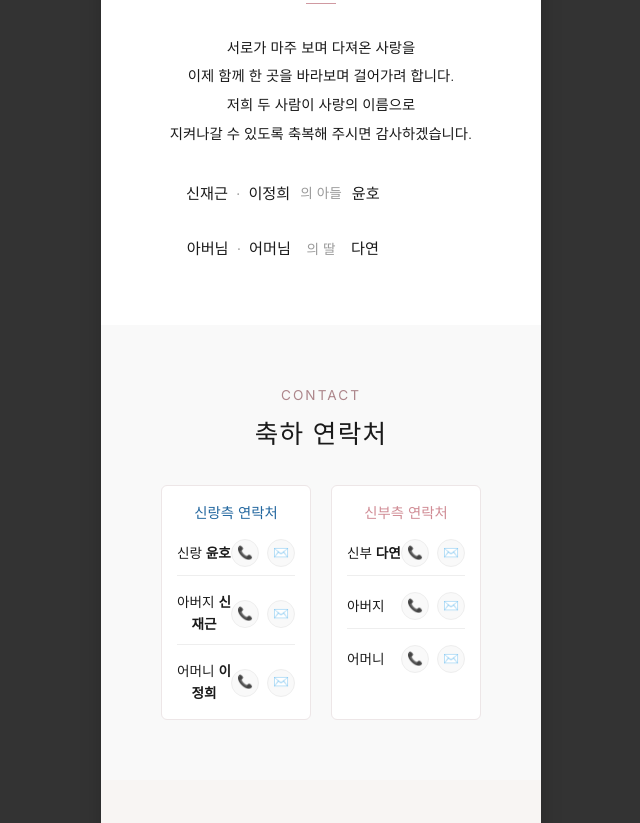
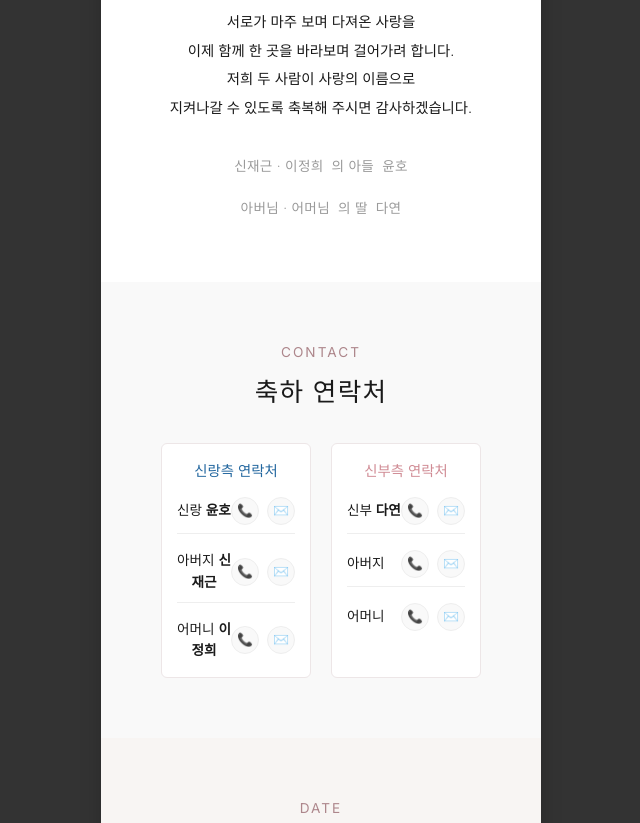
Before and after one commit to unoShin/wedding-card, a plain HTML site: page index.html in a window 1280 px wide. Shown: the part 1406-2229 px from the top of the page, without its empty margins (319-959 px from the left). Drawn offline with Linux system fonts and the light colour scheme.

Commit message:
Remove wedding hall detail and update greeting parents grid alignment to centered

```diff
--- a/css/sections.css
+++ b/css/sections.css
@@ -86,36 +86,30 @@
 .parents-grid {
   display: flex;
   flex-direction: column;
-  gap: 25px;
-  max-width: 300px;
+  gap: 15px;
+  max-width: 320px;
   margin: 0 auto;
 }
 
-.parents-row {
+.parents-row-centered {
+  text-align: center;
+  font-size: 0.98rem;
+  font-weight: 300;
+  letter-spacing: 0.02em;
   display: flex;
-  justify-content: space-between;
+  justify-content: center;
   align-items: center;
-  font-size: 0.95rem;
 }
 
-.parents-names {
-  font-weight: 400;
-  text-align: right;
-  flex: 1;
+.parents-relation-badge {
+  font-size: 0.82rem;
+  color: var(--theme-text-muted);
+  margin: 0 10px;
+  display: inline-block;
 }
 
-.parents-relation {
-  font-size: 0.85rem;
-  color: var(--theme-text-muted);
-  margin: 0 10px;
-  min-width: 40px;
-  text-align: center;
-}
-
-.parents-child {
+.parents-child-name {
   font-weight: 400;
-  text-align: left;
-  flex: 1;
 }
 
 .deceased {
--- a/data/config.json
+++ b/data/config.json
@@ -16,9 +16,9 @@
   "wedding": {
     "date": "2027-01-24T13:10:00+09:00",
     "place": "여의도 웨딩컨벤션",
-    "hall": "3층 그랜드볼룸",
+    "hall": "",
     "address": "서울특별시 영등포구 여의대로 14",
-    "addressDetail": "KT여의도빌딩 3층 그랜드볼룸"
+    "addressDetail": "KT여의도빌딩"
   },
   "accounts": {
     "groom": [
--- a/js/app.js
+++ b/js/app.js
@@ -44,28 +44,24 @@ document.addEventListener('DOMContentLoaded', () => {
     document.getElementById('main-bride-name').textContent = bride.firstName;
 
     // Date & Place
-    document.getElementById('main-date-string').innerHTML = `${formatWeddingDate(wedding.date)}<br>${wedding.hall}`;
+    document.getElementById('main-date-string').innerHTML = formatWeddingDate(wedding.date) + (wedding.hall ? '<br>' + wedding.hall : '');
     document.getElementById('main-place-string').textContent = wedding.place;
-    document.getElementById('map-hall-name').textContent = `${wedding.place} ${wedding.hall}`;
+    document.getElementById('map-hall-name').textContent = wedding.place + (wedding.hall ? ' ' + wedding.hall : '');
     document.getElementById('map-address-text').textContent = wedding.address;
 
     // Greeting Section Parents
     const parentsContainer = document.getElementById('greeting-parents-container');
     parentsContainer.innerHTML = `
       <div class="parents-grid">
-        <div class="parents-row">
-          <div class="parents-names">
-            ${groom.father.name} <span style="font-size:0.85rem;color:var(--theme-text-muted);">·</span> ${groom.mother.name}
-          </div>
-          <div class="parents-relation">의 아들</div>
-          <div class="parents-child"><b>${groom.firstName}</b></div>
+        <div class="parents-row-centered">
+          <span>${groom.father.name} · ${groom.mother.name}</span>
+          <span class="parents-relation-badge">의 아들</span>
+          <span class="parents-child-name"><b>${groom.firstName}</b></span>
         </div>
-        <div class="parents-row">
-          <div class="parents-names">
-            ${bride.father.name} <span style="font-size:0.85rem;color:var(--theme-text-muted);">·</span> ${bride.mother.name} ${bride.mother.deceased ? '<span class="deceased">故</span>' : ''}
-          </div>
-          <div class="parents-relation">의 딸</div>
-          <div class="parents-child"><b>${bride.firstName}</b></div>
+        <div class="parents-row-centered">
+          <span>${bride.father.name} · ${bride.mother.name} ${bride.mother.deceased ? '<span class="deceased">故</span>' : ''}</span>
+          <span class="parents-relation-badge">의 딸</span>
+          <span class="parents-child-name"><b>${bride.firstName}</b></span>
         </div>
       </div>
     `;
```
